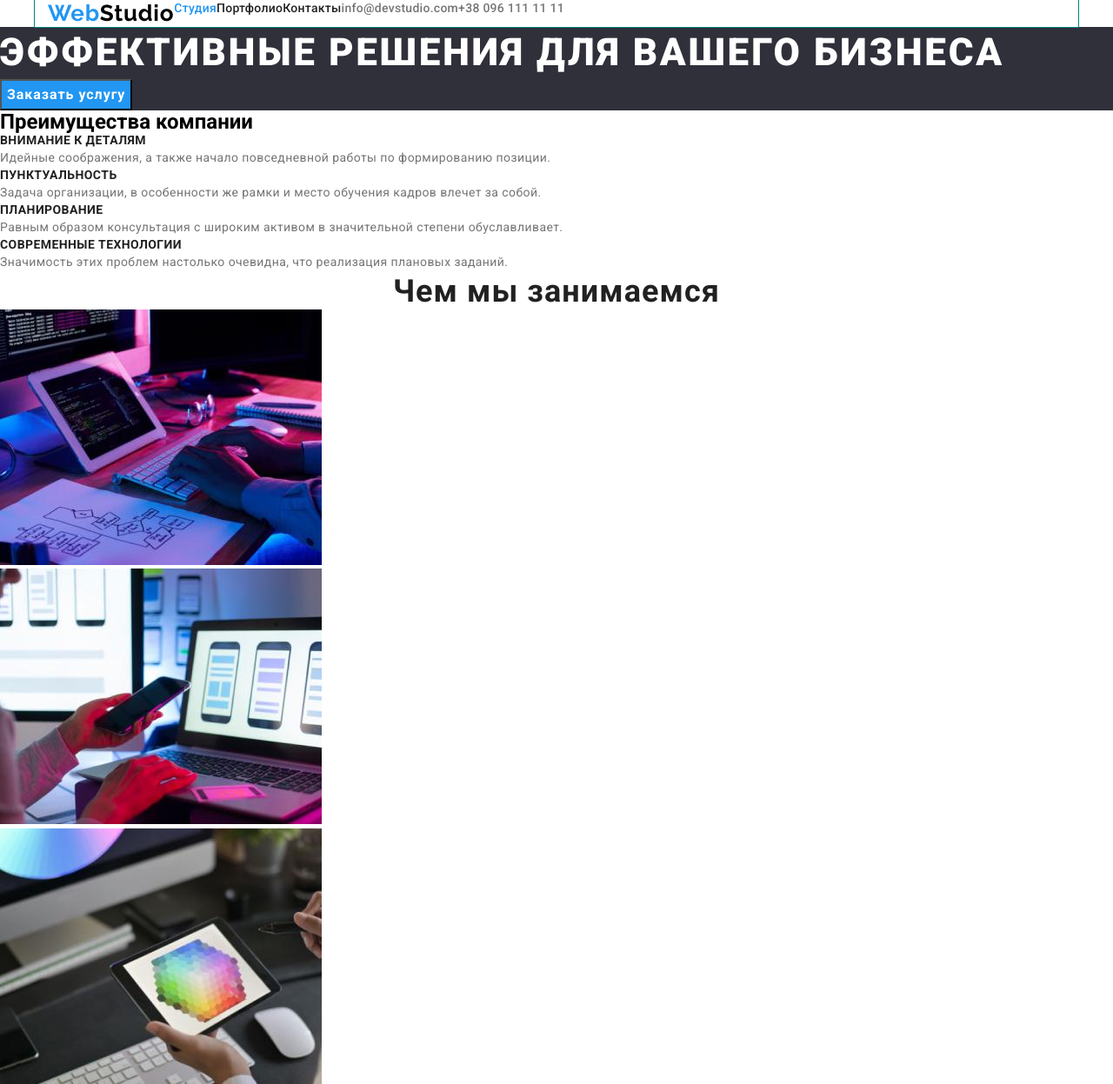
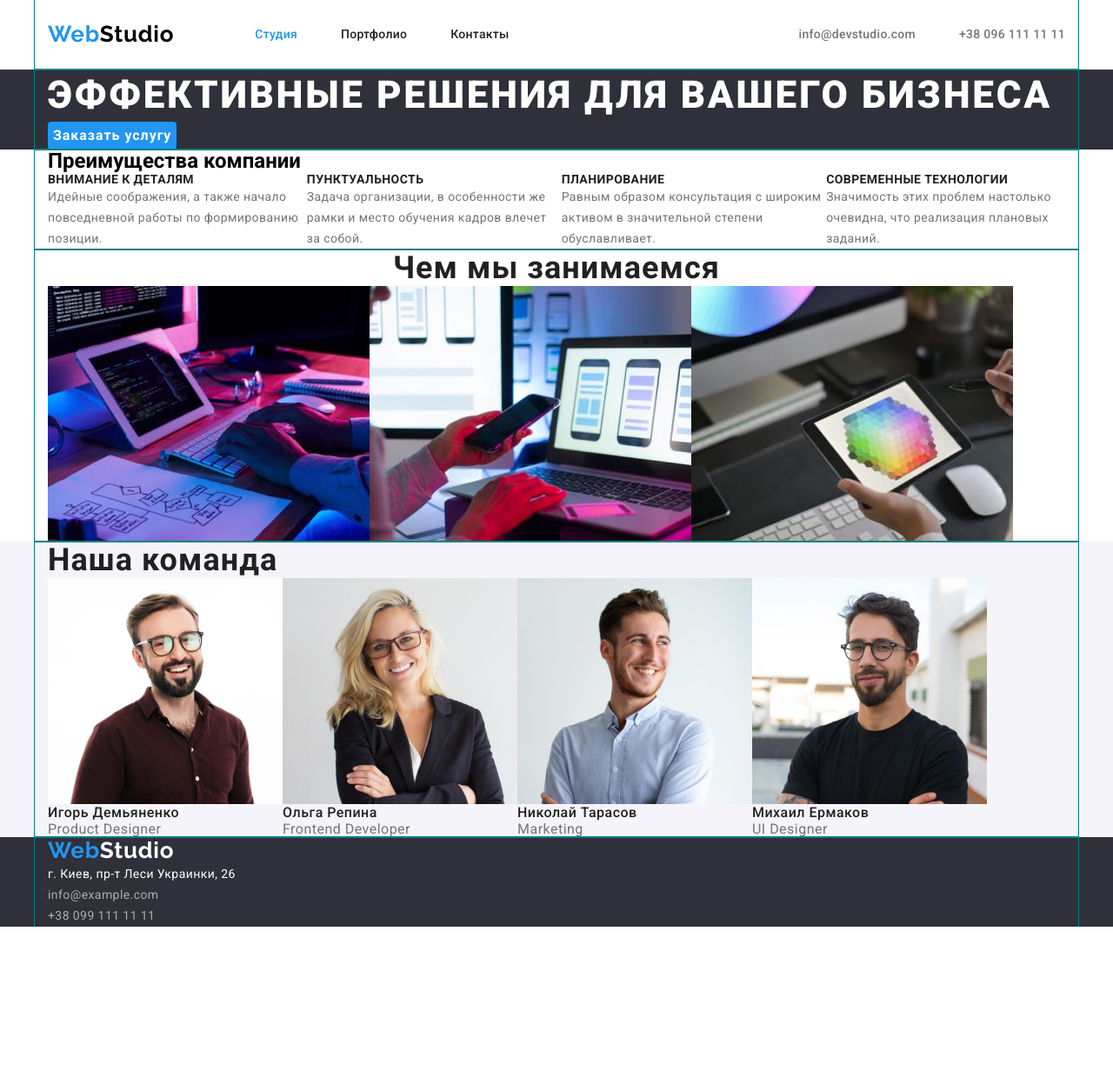
Before and after one commit to detsyurii/goit-markup-hw-03, a plain HTML site: page index.html in a window 1280 px wide. Shown: the top 1247 px of the page at 87% size. After the commit the page ends 1066 px from the top, so only its background shows below. Drawn offline with nearby package versions, Linux system fonts and the light colour scheme.

Commit message:
Добавляє флекси

```diff
--- a/css/styles.css
+++ b/css/styles.css
@@ -22,6 +22,9 @@ button {
     font-family: inherit;
 }
 
+img{
+    display: block;
+}
 
 .list-item {
     list-style: none;
@@ -31,14 +34,12 @@ button {
     text-decoration: none;
 }
 
+
 body {
     font-family: "Roboto", sans-serif;
 }
 
-/* Header */
-
-.container{
-    display: flex;
+.container {
     width: 1200px;
     margin: 0 auto;
     padding-left: 15px;
@@ -46,16 +47,36 @@ body {
     outline: 1px solid teal;
 }
 
+/* Header */
+
+.header .container {
+    display: flex;
+    align-items: center;
+    padding-top: 24px;
+    padding-bottom: 25px;
+}
+
+
 .header-list{
     display: flex;
 }
 
 .header-contacts{
     display: flex;
+    margin-left: auto;
 }
 
+.header-list .list-item:not(:last-child) {
+    margin-right: 50px;
+}
 
-.header-logo{
+.header-contacts .list-item:not(:last-child) {
+    margin-right: 50px;
+}
+
+.header-logo {
+    margin-right: 93px;
+
     font-family: 'Raleway';
     font-weight: 700;
     font-size: 26px;
@@ -101,6 +122,7 @@ body {
 
 /* Hero */
 
+
 .hero-headline {
     font-weight: 900;
     font-size: 44px;
@@ -110,17 +132,19 @@ body {
     color: var(--white-text-color);
 }
 
-.hero{
+.hero {
     background-color: var(--dark-background-color);
 }
 
-.hero-button{
+.hero-button {
     font-weight: 700;
     font-size: 16px;
     line-height: 1.87;
     letter-spacing: 0.06em;
     color: var(--white-text-color);
     background-color: var(--accent-color);
+    border: transparent;
+    border-radius: 4px;
 }
 
 .hero-button:hover,
@@ -129,6 +153,10 @@ background-color: #188CE8;
 }
 
 /* Benefits */
+
+.benefits-content{
+    display: flex;
+}
 
 .benefits-title{
 font-size: 14px;
@@ -147,6 +175,10 @@ color: var(--second-text-color);
 
 /* About */
 
+.about-content {
+    display: flex;
+}
+
 .about-title{
 font-size: 36px;
 line-height: 1.17;
@@ -156,6 +188,11 @@ color: var(--main-text-color);
 }
 
 /* Team */
+
+.team-content {
+display: flex;
+}
+
 .team{
 background-color: var(--section-background-color);
 }
@@ -233,6 +270,15 @@ color: rgba(255, 255, 255, 0.6);
 
 /* -------Portfolio-------- */
 
+.portfolio-filter {
+    display: flex;
+}
+
+.portfolio-content {
+display: flex;
+flex-wrap: wrap;
+}
+
 .portfolio-button{
 font-weight: 500;
 font-size: 16px;
--- a/index.html
+++ b/index.html
@@ -34,13 +34,16 @@
 <main>
 
 <section class="hero">
+    <div class="container">
     <h1 class="hero-headline">Эффективные решения для вашего бизнеса</h1>
     <button type="button" class="hero-button">Заказать услугу</button>
+    </div>
 </section>
 
 <section class="benefits">
+    <div class="container">
     <h2>Преимущества компании</h2>
-    <ul>
+    <ul class="benefits-content">
         <li class="list-item">
             <h3 class="benefits-title">Внимание к деталям</h3>
             <p class="benefits-text">Идейные соображения, а также начало повседневной работы по формированию позиции.</p>
@@ -59,17 +62,22 @@
         </li>
     </ul>
 </section>
+
 <section class="about">
+    <div class="container">
     <h2 class="about-title">Чем мы занимаемся</h2>
-    <ul>
+    <ul class="about-content">
         <li class="list-item"><a href=""><img src="./images/box-sites.jpg" alt="Разработка сайтов" width="370" height="294"></a></li>
         <li class="list-item"><a href=""><img src="./images/box-optimization.jpg" alt="Мобильная оптимизация" width="370" height="294"></a></li>
         <li class="list-item"><a href=""><img src="./images/box-design.jpg" alt="Дизайн" width="370" height="294"></a></li>
     </ul>
+    </div>
 </section>
+
 <section class="team">
+    <div class="container">
     <h2 class="team-title">Наша команда</h2>
-    <ul>
+    <ul class="team-content">
         <li class="list-item">
             <img src="./images/worker-product-designer.jpg" alt="Продукт дизайнер" width="270" height="260">
             <h3 class="team-member">Игорь Демьяненко</h3>
@@ -91,9 +99,11 @@
             <p lang="en" class="team-position">UI Designer</p>
         </li>
     </ul>
+    </div>
 </section>
 </main>
 <footer class="footer">
+    <div class="container">
     <a href="" lang="en" class="footer-logo link"><span class="footer-logo-left">Web</span><span class="footer-logo-right">Studio</span></a>
     <address>
         <ul>
@@ -102,6 +112,7 @@
             <li class="list-item"><a href="tel:+380991111111" class="footer-contacts link">+38 099 111 11 11</a></li>
         </ul>
     </address>
+    </div>
 </footer>
 </body>
 </html>
```
Also changed, not shown: portfolio.html (+9 -4 lines).
